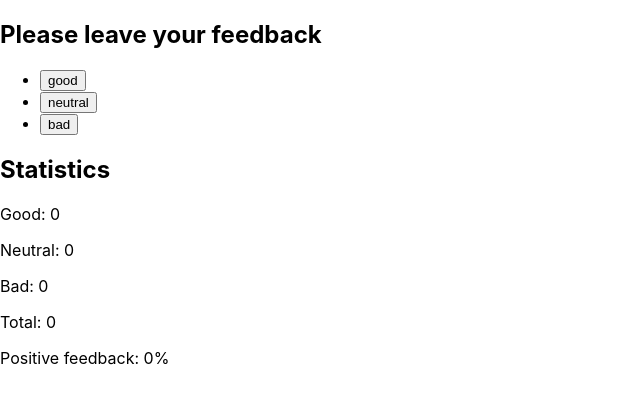
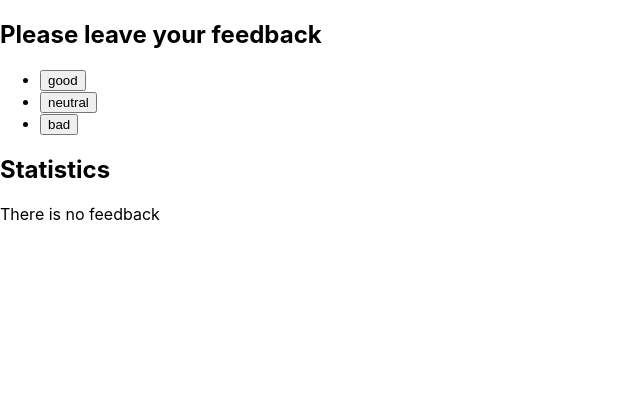
Before and after one commit to serhii-vasylenko/goit-react-hw-02-feedback, a React (Create React App) app: page / in a window 1280 px wide. Shown: the top 404 px of the page, without its empty margins (0-640 px from the left). Built offline with nearby package versions, Linux system fonts and the light colour scheme.

Commit message:
task 02/1 step 4

```diff
--- a/src/components/App/App.jsx
+++ b/src/components/App/App.jsx
@@ -2,6 +2,7 @@ import React, { Component } from 'react';
 import FeedbackOptions from 'components/FeedbackOptions/FeedbackOptions';
 import Statistics from 'components/Statistics/Statistics';
 import Section from 'components/Section/Section';
+import Notification from 'components/Notification/Notification';
 
 class App extends Component {
   state = {
@@ -16,27 +17,43 @@ class App extends Component {
 
   countPositiveFeedbackPercentage = () => {
     return this.countTotalFeedback() > 0
-      ? (this.state.good * 100) / this.countTotalFeedback()
+      ? Math.round((this.state.good * 100) / this.countTotalFeedback())
       : 0;
+  };
+
+  handleButtonClick = option => {
+    this.setState(prevState => ({
+      [option]: prevState[option] + 1,
+    }));
   };
 
   render() {
     const options = Object.keys(this.state);
     const { good, neutral, bad } = this.state;
+    const total = this.countTotalFeedback();
+    const positivePercentage = this.countPositiveFeedbackPercentage();
     return (
       <>
-          <Section title="Please leave your feedback">
-            <FeedbackOptions options={options} onLeaveFeedback={''} />
-          </Section>
-          <Section title="Statistics">
+        <Section title="Please leave your feedback">
+          <FeedbackOptions
+            options={options}
+            onLeaveFeedback={this.handleButtonClick}
+          />
+        </Section>
+
+        <Section title="Statistics">
+          {this.countTotalFeedback() === 0 ? (
+            <Notification message="There is no feedback"></Notification>
+          ) : (
             <Statistics
               good={good}
               neutral={neutral}
               bad={bad}
-              total={this.countTotalFeedback()}
-              positivePercentage={this.countPositiveFeedbackPercentage()}
+              total={total}
+              positivePercentage={positivePercentage}
             />
-          </Section>
+          )}
+        </Section>
       </>
     );
   }
--- a/src/components/FeedbackOptions/FeedbackOptions.jsx
+++ b/src/components/FeedbackOptions/FeedbackOptions.jsx
@@ -8,7 +8,9 @@ const FeedbackOptions = ({options, onLeaveFeedback}) => {
           options.map((option) => {
             return (
               <li key={option}>
-                <button>{option}</button>
+                <button
+                onClick={() => onLeaveFeedback(option)}
+                >{option}</button>
               </li>
             )
           })
@@ -21,5 +23,5 @@ export default FeedbackOptions;
 
 FeedbackOptions.propTypes = {
   options: PropTypes.array.isRequired,
-  onLeaveFeedback: PropTypes.string.isRequired
+  onLeaveFeedback: PropTypes.func.isRequired
 }
--- /dev/null
+++ b/src/components/Notification/Notification.jsx
@@ -0,0 +1,15 @@
+import PropTypes from 'prop-types';
+
+const Notification = ({ message }) => {
+  return (
+    <>
+      <p>{message}</p>
+    </>
+  );
+};
+
+export default Notification;
+
+Notification.propTypes = {
+  message: PropTypes.string.isRequired,
+};
--- a/src/components/Section/Section.jsx
+++ b/src/components/Section/Section.jsx
@@ -15,5 +15,5 @@ export default Section;
 
 Section.propTypes = {
   title: PropTypes.string.isRequired,
-  children: PropTypes.object,
+  children: PropTypes.node,
 };
```
Also changed, not shown: src/components/Notification/Notification.styled.jsx (added).
